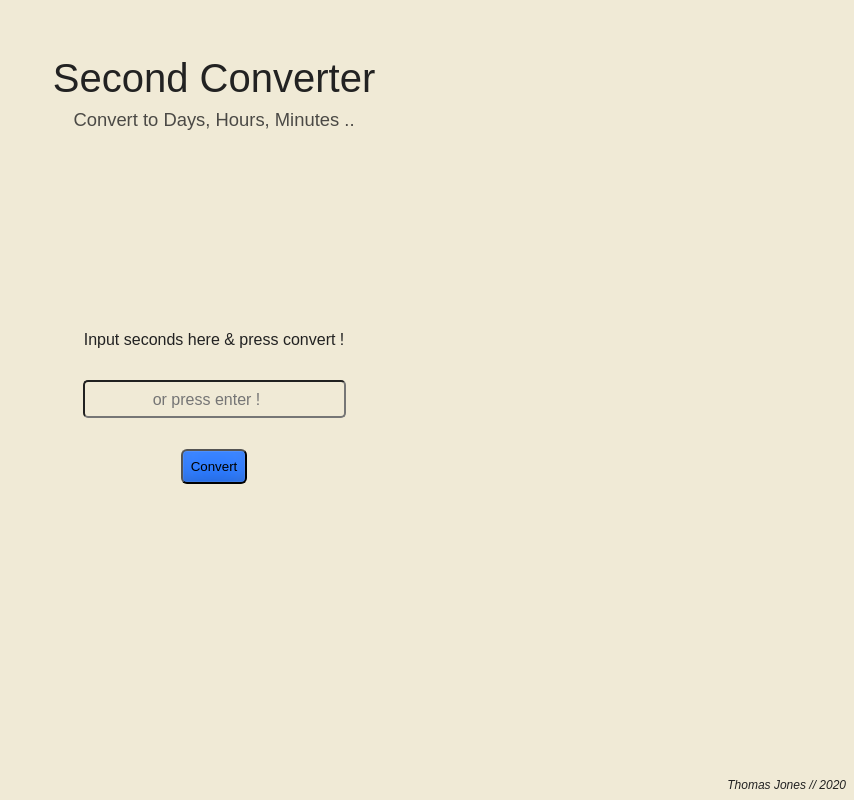
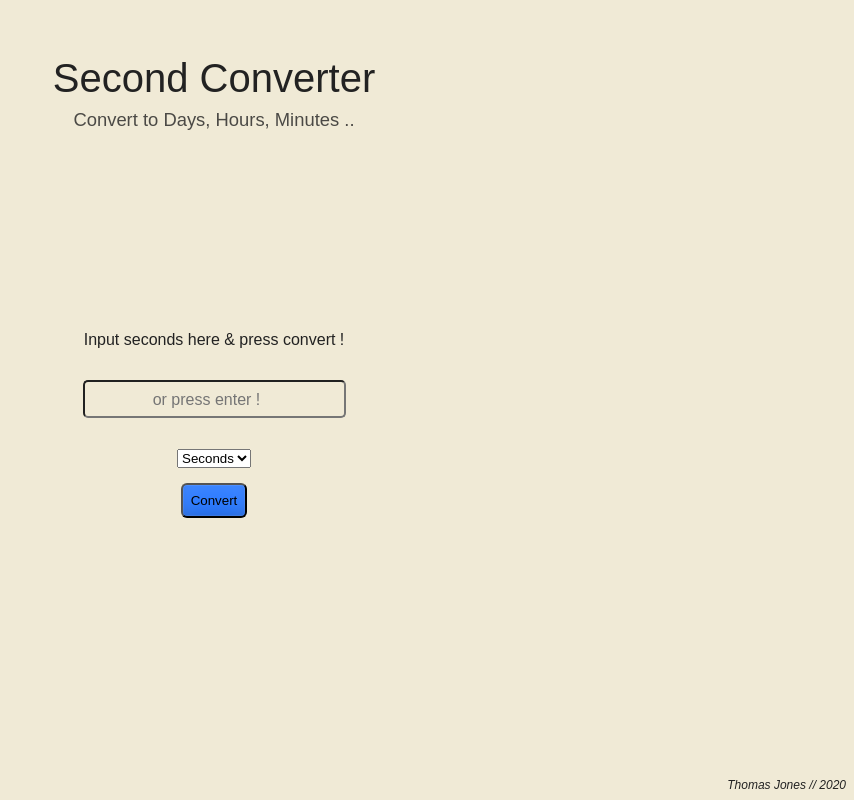
Before and after one commit to ThomasJones37/SecondConverter, a plain HTML site: page index.html in a window 1280 px wide. Shown: the whole page, without its empty margins (426-1280 px from the left). Drawn offline with Linux system fonts and the light colour scheme.

Commit message:
Update index.html
added a unit selector

```diff
--- a/index.html
+++ b/index.html
@@ -18,7 +18,17 @@
 
 <div id="wrapper">
     <span class="text">Input seconds here & press convert !</span>
+
     <input type="number" id="input" placeholder="or press enter !" value="">
+
+
+<select name="unit" id="unitSelect">
+    <option value="seconds">Seconds</option>
+    <option value="minutes">Minutes</option>
+    <option value="hours">Hours</option>
+    <option value="days">Days</option>
+</select>
+
     <button id="submit">Convert</button>
 
     <div id="inputCopy"></div>
```
